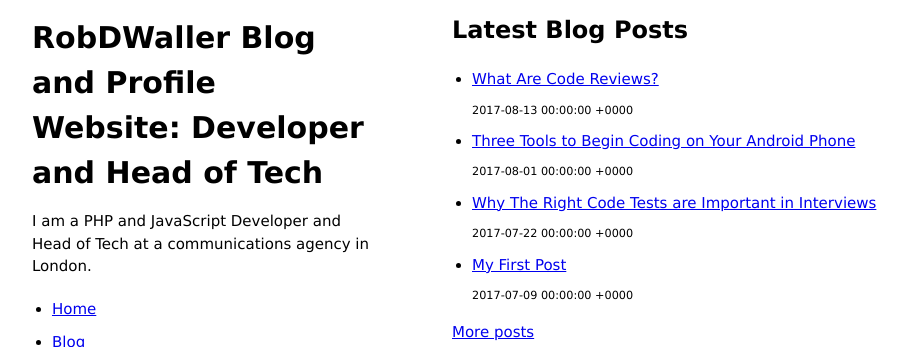
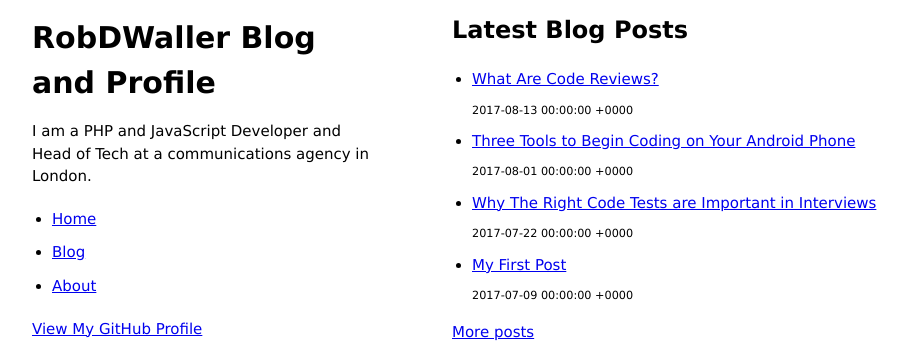
Before and after one commit to RobDWaller/robdwaller.github.io, a Jekyll site: the page built from index.html, in a window 1280 px wide, cut to the strip 0-347 px from the top of the page. Shown: the whole strip, without its empty margins (98-1005 px from the left). Built offline with Jekyll 4.4.1, drawn with Linux system fonts in a browser that asks for light colours.

Commit message:
Edit to displayed page title

```diff
--- a/_config.yml
+++ b/_config.yml
@@ -1,4 +1,5 @@
 title: "RobDWaller Blog and Profile Website: Developer and Head of Tech"
+page_title: RobDWaller Blog and Profile
 description: "I am a PHP and JavaScript Developer and Head of Tech at a communications agency in London."
 url: http://robdwaller.github.io
 twitter: "@robdwaller"
--- a/_layouts/default.html
+++ b/_layouts/default.html
@@ -26,7 +26,7 @@
     <body>
         <div class="wrapper">
             <header>
-                <h1>{{ site.title | default: site.github.repository_name }}</h1>
+                <h1>{{ site.page_title | default: site.github.repository_name }}</h1>
                 <p>{{ site.description | default: site.github.project_tagline }}</p>
                 <ul class="menu" id="menu">
                     <li>
```
